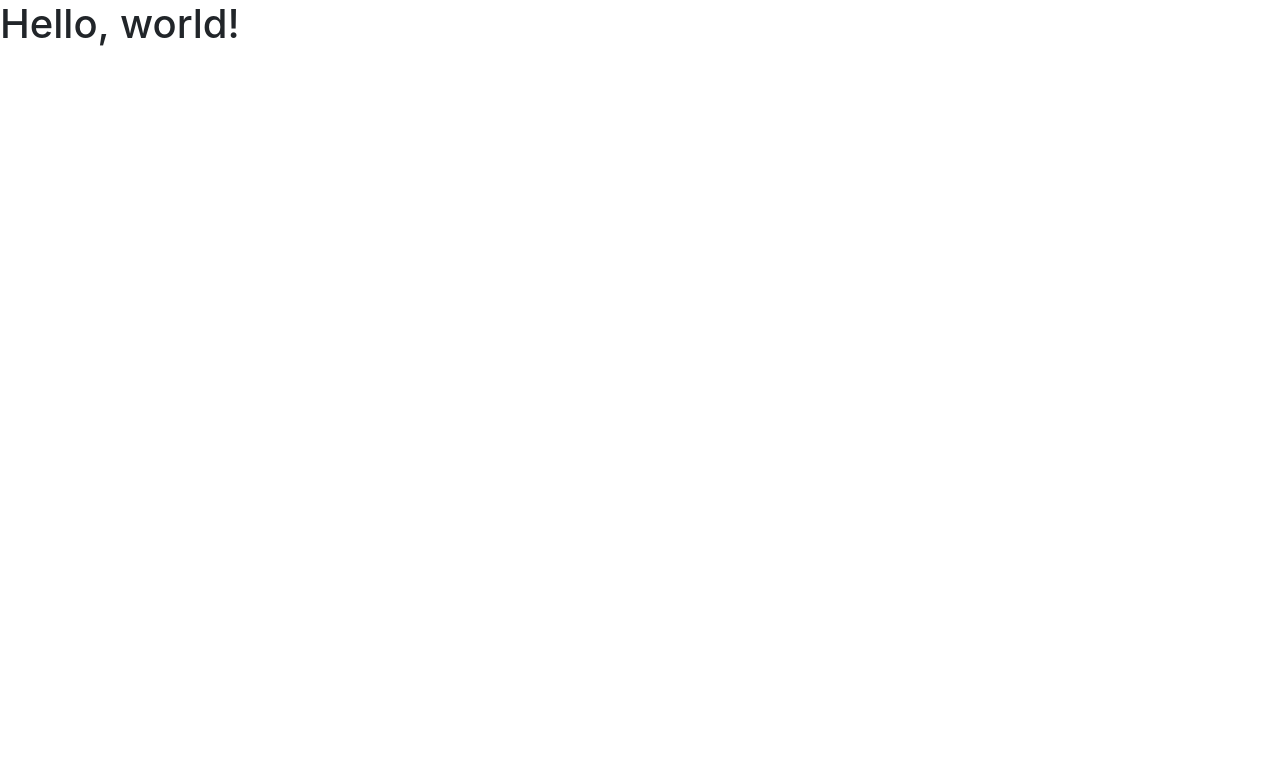
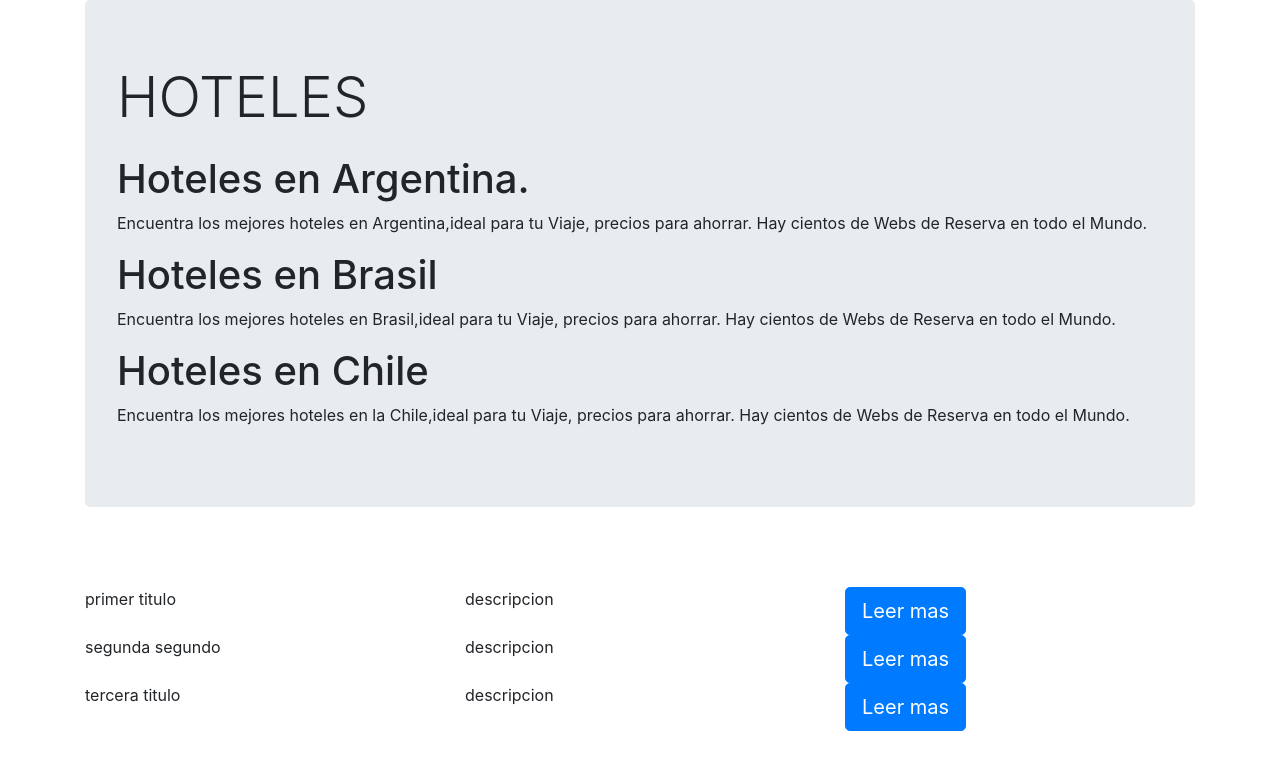
Before and after one commit to fernh08/correcion-tareas, a website: page index.html in a window 1280 px wide. Drawn offline with nearby package versions, Linux system fonts and the light colour scheme.

Commit message:
guia practica de grillas

```diff
--- a/index.html
+++ b/index.html
@@ -8,22 +8,71 @@
     <!-- Bootstrap CSS -->
     <link rel="stylesheet" href="node_modules/bootstrap/dist/css/bootstrap.min.css">
 
-    <title>Hello, world!</title>
+    <title>Guia-Hoteles</title>
   </head>
   <body>
-    <h1>Hello, world!</h1>
+<div class="container">
+  <div class="jumbotron">
+  <h1 class="display-4">HOTELES</h1>
+  <div class="row">
+    <div class="col">
+  <p class="lead">
+  <h1>Hoteles en Argentina.</h1>
+  <p>Encuentra los mejores hoteles en Argentina,ideal para tu Viaje, precios para ahorrar.
+  Hay cientos de Webs de Reserva en todo el Mundo.</p>
+  <h1>Hoteles en Brasil</h1>
+  <p>Encuentra los mejores hoteles en Brasil,ideal para tu Viaje, precios para ahorrar.
+  Hay cientos de Webs de Reserva en todo el Mundo.</p>
+  <h1>Hoteles en Chile</h1>
+  <p>Encuentra los mejores hoteles en la Chile,ideal para tu Viaje, precios para ahorrar.
+  Hay cientos de Webs de Reserva en todo el Mundo.</p>
+  </p>
+  </div>
+  </div>
+  </div>
 
-    <!-- Optional JavaScript; choose one of the two! -->
+  <br>
+   <br>
+    <div class="row">
+	 <div class="col-sm">
+	  primer titulo
+	 </div>
+     <div class="col-sm">
+      descripcion
+	 </div>
+	 <div class="col-sm">
+	  <a class="btn btn-primary btn-lg" href="#" role="button">Leer mas</a>
+     </div>
+	</div>
 
+    <div class="row">
+	 <div class="col-sm">
+	  segunda segundo
+	 </div>
+     <div class="col-sm">
+      descripcion
+	 </div>
+	 <div class="col-sm">
+	  <a class="btn btn-primary btn-lg" href="#" role="button">Leer mas</a>
+     </div>
+	</div>
+
+    <div class="row">
+	 <div class="col-sm">
+	  tercera titulo
+	 </div>
+     <div class="col-sm">
+      descripcion
+	 </div>
+	 <div class="col-sm">
+	  <a class="btn btn-primary btn-lg" href="#" role="button">Leer mas</a>
+     </div>
+	</div>
+  </div>
     <!-- Option 1: jQuery and Bootstrap Bundle (includes Popper) -->
     <script src="node_modules/jquery/dist/jquery.min.js"></script>
     <script src="node_modules/popper.js/dist/popper.min.js"></script>
 	<script src="node_modules/bootstrap/dist/js/bootstrap.min.js"></script>
 
-    <!-- Option 2: jQuery, Popper.js, and Bootstrap JS
-    <script src="https://code.jquery.com/jquery-3.5.1.slim.min.js" integrity="sha384-DfXdz2htPH0lsSSs5nCTpuj/zy4C+OGpamoFVy38MVBnE+IbbVYUew+OrCXaRkfj" crossorigin="anonymous"></script>
-    <script src="https://cdn.jsdelivr.net/npm/popper.js@1.16.1/dist/umd/popper.min.js" integrity="sha384-9/reFTGAW83EW2RDu2S0VKaIzap3H66lZH81PoYlFhbGU+6BZp6G7niu735Sk7lN" crossorigin="anonymous"></script>
-    <script src="https://cdn.jsdelivr.net/npm/bootstrap@4.5.3/dist/js/bootstrap.min.js" integrity="sha384-w1Q4orYjBQndcko6MimVbzY0tgp4pWB4lZ7lr30WKz0vr/aWKhXdBNmNb5D92v7s" crossorigin="anonymous"></script>
-    -->
   </body>
 </html>
```
